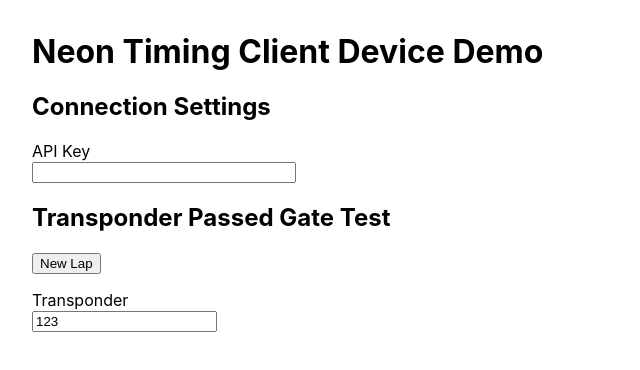
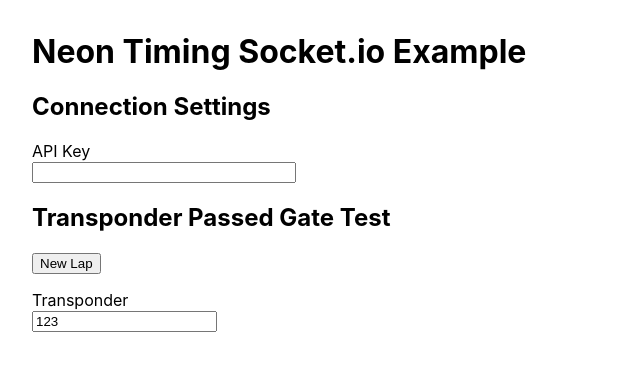
Before and after one commit to NextLevelTiming/neon-timing-socketio-example, a React (Create React App) app: page / in a window 1280 px wide. Shown: the top 370 px of the page, without its empty margins (0-640 px from the left). Built offline with nearby package versions, Linux system fonts and the light colour scheme; no server answers.

Commit message:
chore: prepare to release

```diff
--- a/package.json
+++ b/package.json
@@ -1,11 +1,11 @@
 {
-  "name": "neon-timing-socketio-demo",
+  "name": "neon-timing-socketio-example",
   "version": "0.1.0",
   "private": true,
   "dependencies": {
     "@testing-library/jest-dom": "^5.16.4",
     "@testing-library/react": "^13.0.1",
-    "@testing-library/user-event": "^13.5.0",
+    "@testing-library/user-event": "^14.2.1",
     "lodash.debounce": "^4.0.8",
     "react": "^18.0.0",
     "react-dom": "^18.0.0",
--- a/src/App.js
+++ b/src/App.js
@@ -9,7 +9,7 @@
 
     return (
         <div className="app">
-            <h1>Neon Timing Client Device Demo</h1>
+            <h1>Neon Timing Socket.io Example</h1>
 
             <h2>Connection Settings</h2>
             <div>
--- a/src/SocketClient.js
+++ b/src/SocketClient.js
@@ -5,7 +5,6 @@
     constructor() {
         this.socket = null;
         this.apiKey = this.getApiKey();
-        this.fakeDeviceTimeOffset = Date.now();
         this.hostSupportedEvents = [];
         this.clientSupportedEvents = ['race','flag'];
         this.did = window.localStorage.getItem('nt-did');
@@ -70,10 +69,6 @@
         return localStorage.getItem('nt-api-key') ?? '';
     }
 
-    getFakeDeviceTime() {
-        return Date.now() - this.fakeDeviceTimeOffset;
-    }
-
     newGateEvent(transponder) {
         this.sendClientEvent({
             cmd: 'event',
@@ -94,7 +89,7 @@
         }
         const data = {
             ...event,
-            time: this.getFakeDeviceTime(),
+            time: Date.now(),
             protocol: 'NT1',
             did: this.did
         };
```
Also changed, not shown: 2 other files (tests, documents, lock files or other folders).
